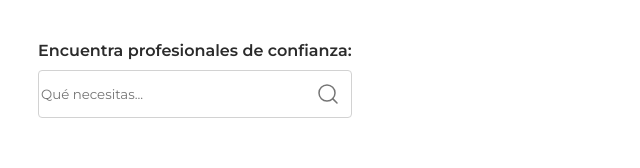
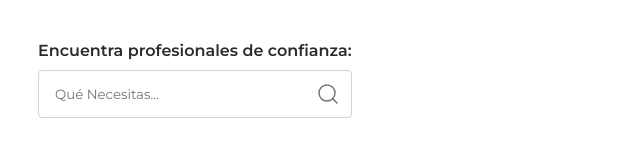
Before and after one commit to carolbarce/autocomplete, a React (Create React App) app: page / in a window 1280 px wide. Shown: the top 168 px of the page, without its empty margins (0-640 px from the left). Built offline with nearby package versions, Linux system fonts and the light colour scheme.

Commit message:
Add loading svg

```diff
--- a/src/components/Input/Input.styles.ts
+++ b/src/components/Input/Input.styles.ts
@@ -1,22 +1,36 @@
 import styled from 'styled-components/macro'
-import {rem} from 'polished';
+import { keyframes } from 'styled-components'
+import {rem} from 'polished'
 import { ReactComponent as SearchSVG } from '../../icons/search.svg'
+import { ReactComponent as LoadingSVG } from '../../icons/spinner.svg'
 
 export const InputWrapper = styled.div`
   position: relative;
   width: auto;
 `
 
-export const InputField = styled.input`
+export const InputField = styled.input.attrs({})<{ loading: boolean }>`
   display: inline-flex;
   width: 100%;
   height: ${rem(48)};
+
+  padding-left:16px;
+
+  text-transform: capitalize;
 
   background: #FFFFFF;
 
   border: 1px solid #D2D2D2;
   box-sizing: border-box;
   border-radius: 4px;
+
+  ${p => p.loading && `
+    border: 1px solid #FF7300;
+    box-sizing: border-box;
+    box-shadow: 0px 0px 8px rgba(255, 115, 0, 0.2);
+    border-radius: 4px;
+    outline:none;
+  `}
 
   &:hover:not(:focus) {
     background: #FAFAFA;
@@ -48,3 +62,22 @@ export const SearchIcon = styled(SearchSVG)`
     }
   }
 `
+const spinAnimation = keyframes`
+  to {
+    -webkit-transform: rotate(360deg);
+    transform: rotate(360deg);
+  }
+`
+
+export const LoadingIcon = styled(LoadingSVG)`
+  position: absolute;
+  top: 12px;
+  right: 12px;
+
+  stroke:#FF7300;
+  path {
+    stroke:#FF7300;
+  }
+
+animation: ${spinAnimation} 2s infinite linear;
+`
```
Also changed, not shown: src/icons/spinner.svg (added).
